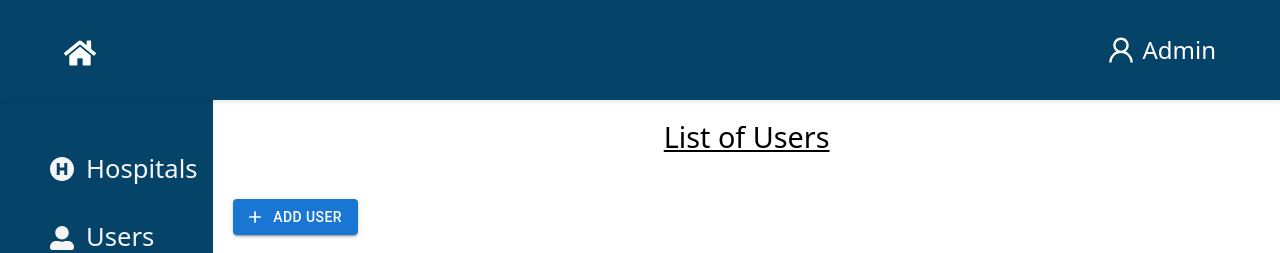
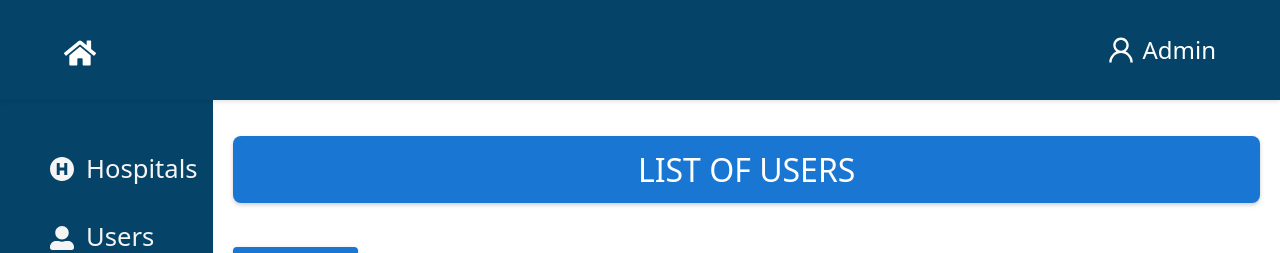
Before and after one commit to iOfficeProject/hospital_appointment_booking_system_frontend, a React (Create React App) app: page /user in a window 1280 px wide. Shown: the top 253 px of the page. Built offline with nearby package versions, Linux system fonts and the light colour scheme; no server answers.

Commit message:
Styling changes made to headers

```diff
--- a/src/Components/Welcome/Hospital/Hospital.css
+++ b/src/Components/Welcome/Hospital/Hospital.css
@@ -100,3 +100,16 @@ select{
 label{
   font-weight: bold;
 }
+
+h2{
+  text-align: center;
+  color: white;
+  line-height: 1.6;
+  text-decoration: none;
+  background-color: #1976d2;
+  padding: 8px 16px;
+  margin-top: 16px;
+  font-size:32px;
+  border-radius: 8px;
+  box-shadow: 0 2px 4px rgba(0, 0, 0, 0.2)
+}
--- a/src/Components/Welcome/Hospital/HospitalPage.js
+++ b/src/Components/Welcome/Hospital/HospitalPage.js
@@ -15,6 +15,7 @@ import Button from "@mui/material/Button";
 import DeleteIcon from "@mui/icons-material/Delete";
 import Update from "@mui/icons-material/Update";
 import Add from "@mui/icons-material/Add";
+import "./Hospital.css";
 
 const HospitalPage = () => {
   const [hospitals, setHospitals] = useState([]);
@@ -62,14 +63,8 @@ const HospitalPage = () => {
           <Col md={10}>
             <div id="main">
               <article>
-                <h2
-                  style={{
-                    textAlign: "center",
-                    color: "black",
-                    textDecoration: "underline",
-                  }}
-                >
-                  List of Hospitals
+                <h2>
+                  LIST OF HOSPITALS
                 </h2>
                 <br />
                 <Link to="/addhospital">
--- a/src/Components/Welcome/Roles/RolePage.js
+++ b/src/Components/Welcome/Roles/RolePage.js
@@ -19,6 +19,7 @@ import Paper from "@mui/material/Paper";
 import Button from "@mui/material/Button";
 import DeleteIcon from "@mui/icons-material/Delete";
 import Add from "@mui/icons-material/Add";
+import "../Hospital/Hospital.css";
 
 const RolePage = () => {
   // const navigate = useNavigate();
@@ -70,14 +71,8 @@ const RolePage = () => {
           <Col md={10}>
             <div id="main">
               <article>
-                <h2
-                  style={{
-                    textAlign: "center",
-                    color: "black",
-                    textDecoration: "underline",
-                  }}
-                >
-                  List of Roles
+                <h2>
+                  LIST OF ROLES
                 </h2>
 
                 <br />
--- a/src/Components/Welcome/Users/UserPage.js
+++ b/src/Components/Welcome/Users/UserPage.js
@@ -17,6 +17,7 @@ import Button from "@mui/material/Button";
 import DeleteIcon from "@mui/icons-material/Delete";
 import Update from "@mui/icons-material/Update";
 import Add from "@mui/icons-material/Add";
+import "../Hospital/Hospital.css";
 
 function UserPage() {
   const [users, setUsers] = useState([]);
@@ -65,14 +66,8 @@ function UserPage() {
           <Col md={10}>
             <div id="main">
               <article>
-                <h2
-                  style={{
-                    textAlign: "center",
-                    color: "black",
-                    textDecoration: "underline",
-                  }}
-                >
-                  List of Users
+                <h2>
+                  LIST OF USERS
                 </h2>
 
                 <br />
```
